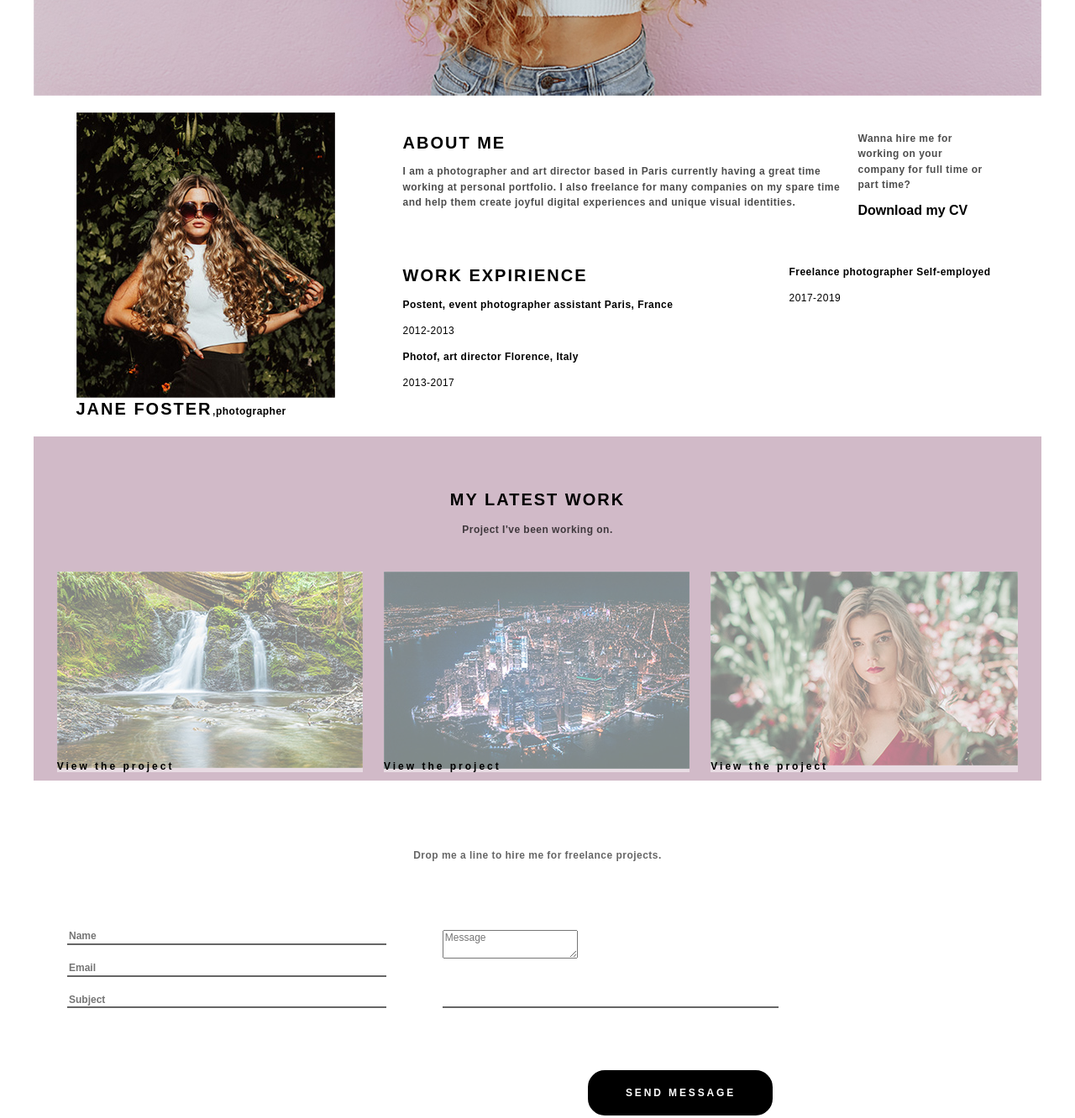
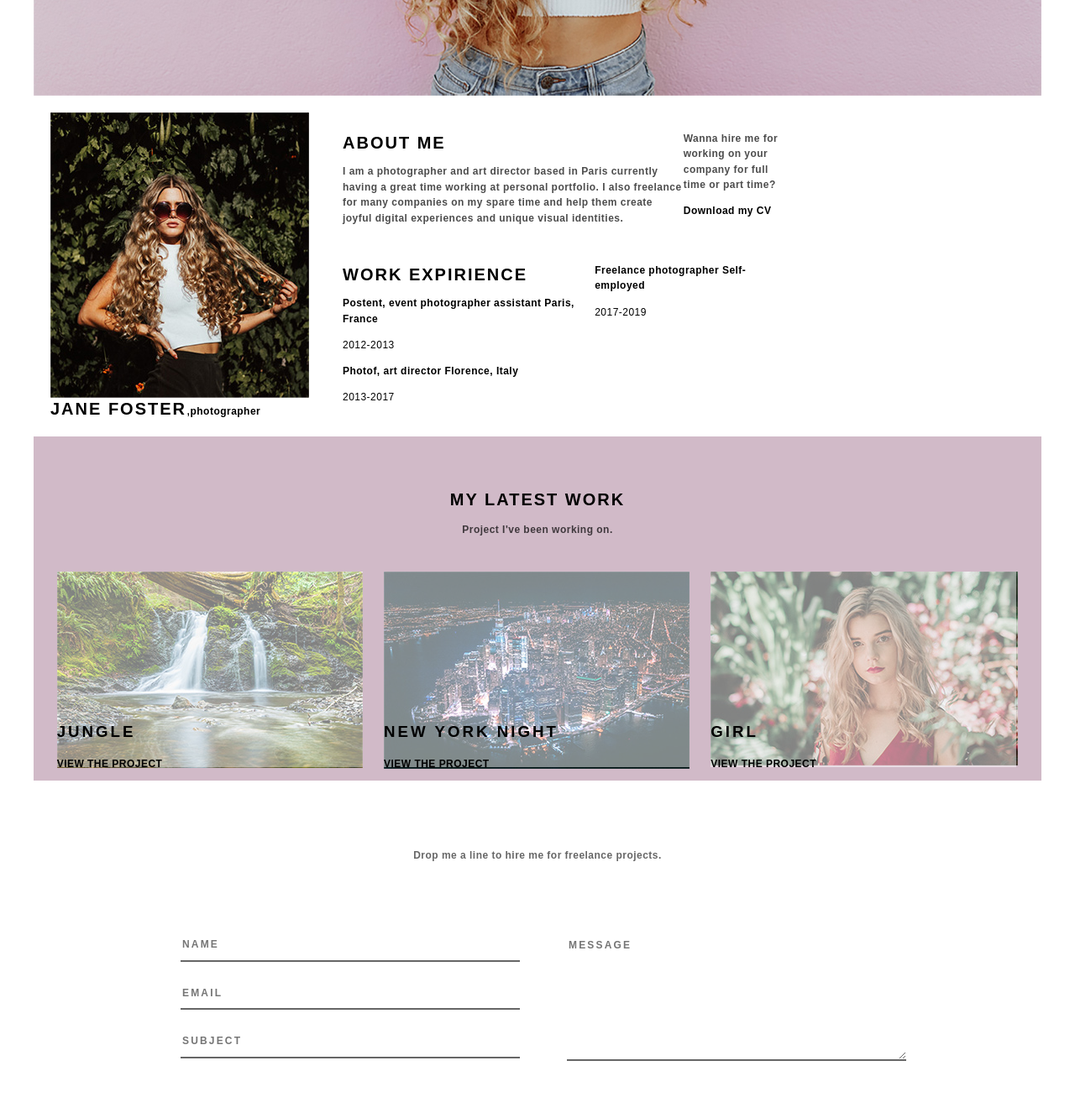
Before and after one commit to sequoiadendron/frontend-beginner, a plain HTML site: page index.html in a window 1280 px wide. Shown: the part 600-1932 px from the top of the page at 84% size. Drawn offline with Linux system fonts and the light colour scheme.

Commit message:
New changes

```diff
--- a/index.html
+++ b/index.html
@@ -44,7 +44,9 @@
 						</div>
 						<div>
 							<p class="about-text">Wanna hire me for working on your company for full time or part time?</p>
+                            <div class="portfolio-links">
 							<a href="" class="link">Download my CV</a>
+							</div>
 						</div>
 					</div>
 					<div class="work-paragraph">
@@ -72,21 +74,27 @@
 						<img src="images/work1.jpg"srcset="images/work1@2x.jpg 2x">
 						<div class="portfolio-item-text">
 							<h3>Jungle</h3>
+							<div class="portfolio-links">
 							<a href="" class="link">View the project</a>
+							</div>
 						</div>
 					</li>
 					<li class="portfolio-item">
 						<img src="images/work2.jpg"srcset="images/work2@2x.jpg 2x">
 						<div class="portfolio-item-text">
 							<h3>New York night</h3>
+							<div class="portfolio-links">
 							<a href="" class="link">View the project</a>
+							</div>
 						</div>
 					</li>
 					<li class="portfolio-item">
 						<img src="images/work3.jpg"srcset="images/work3@2x.jpg 2x">
 						<div class="portfolio-item-text">
 							<h3>Girl</h3>
+							<div class="portfolio-links">
 							<a href="" class="link">View the project</a>
+							</div>
 						</div>
 					</li>
 				</ul>
@@ -102,7 +110,7 @@
 						<input  type="text" class="input" placeholder="Subject">
 					</div>
 					<div class="message">
-						<textarea placeholder="Message"></textarea>
+						<textarea class="msg" placeholder="Message"></textarea>
 					</div>
 				</div>
 				<br/>
--- a/style.css
+++ b/style.css
@@ -50,7 +50,6 @@ justify-content: space-between;
 }
 .subtitle{
 	font-size: 20px;
-font-size: 20px;
 	font-weight: 600;
 	text-transform: uppercase;
 	letter-spacing: 2px;
@@ -58,8 +57,8 @@ line-height: 0.9;
 }
 .about-me{
 	font-size: 12px;
-font-weight: 600;
-color: rgba(0, 0, 0, 0,);
+	font-weight: 400;
+	color: #000000;
 	letter-spacing: 0.48px;
 	line-height: 1.54;
 	width: 400px;
@@ -89,7 +88,6 @@ background-repeat: no-repeat;
 }
 .about{
 	display: flex;
-justify-content: space-around;
 	margin: 20px 20px 20px 20px;
 }
 .about-img{
@@ -106,9 +104,9 @@ line-height: 1.54;
 .about-paragraph{
 	display: flex;
 	justify-content: space-between;
-font-weight: 600;
-padding: 10px 10px 30px 20px;
-max-width: 700px;
+	padding: 10px 40px 30px 40px;
+	width: 524px;
+	height: 117px;
 }
 .about-text{
 	font-size: 12px;
@@ -120,9 +118,10 @@ line-height: 1.54;
 .work-paragraph{
 	display: flex;
 	justify-content: space-between;
-font-weight: 600;
-padding: 10px 10px 30px 20px;
-max-width: 700px;
+	font-weight: 400;
+	padding: 10px 40px 30px 40px;
+	width: 524px;
+	height: 117px;
 }
 .years{
 	font-size: 12px;
@@ -140,13 +139,6 @@ padding: 50px 0 30px 0;
 }
 .work-example{
 	display: flex;
-list-style: none;
-justify-content:space-around;
-list-style: none;
-padding: 0px 33px 65px 33px;
-}
-.work-example{
-display: flex;
 	justify-content:space-around;
 	list-style: none;
 	padding: 10px 15px 10px 15px;
@@ -158,21 +150,28 @@ position: relative;
 .portfolio-item::before{
 	content: '';
 	background: rgba( 255, 255, 255, 0.5);
-width: 100%;
-height: 100%;
+	width: 364px;
+	height: 233px;
+	object-fit: contain;
 	display: block;
 	position: absolute;
+	text-align: left;
 }
 .portfolio-item-text{
 	position: absolute;
 	bottom: 0;
 	width: 100%;
+	color: #000000;
+	letter-spacing: 3px;
+	line-height: 1.17;
+	text-align: left;
+	text-transform: uppercase;
+}
+.portfolio-links{
 	font-size: 12px;
 	font-weight: 600;
-color: rgba(0, 0, 0, 0);
-letter-spacing: 3px;
-line-height: 1.18;
-text-align: left;
+	letter-spacing: 0.48px;
+	line-height: 1.54;
 }
 .form-container{
 	font-family: 'Poppins', sans-serif;
@@ -193,6 +192,7 @@ display: flex;
 	margin: 0 auto;
 	padding: 20px 0px 30px 30px;
 	border-radius: 5px;
+	width: 900px;
 }
 .input-fields{
 	display: flex;
@@ -200,10 +200,8 @@ flex-direction: column;
 	margin-right: 4%;
 	justify-content: flex-start;
 }
-.input-fields, .message{
+.input{
 	width: 400px;
-}
-.input, .message{
 	display: block;
 	margin: 10px;
 	background: transparent;
@@ -212,10 +210,27 @@ border-bottom: 2px solid  rgba(0, 0, 0, 0.6);
 	font-size: 12px;
 	font-weight: 600;
 	text-align: left;
-letter-spacing: 2.16px
+	letter-spacing: 2.16px;
 	line-height:2.8;
+	text-transform: uppercase;
+}
+.msg{
+	height: 150px;
+	width: 400px;
+	display: block;
+	margin: 10px;
+	background: transparent;
+	border:0;
+	border-bottom: 2px solid  rgba(0, 0, 0, 0.6);
+	font-size: 12px;
+	font-weight: 600;
+	text-align: left;
+	letter-spacing: 2.16px;
+	line-height:2.8;
+	text-transform: uppercase;
 }
 .button,.send{
+	display: block;
 	color: #fff;
 	border: 2px solid #000000;
 	font-size: 12px;
```
Lines whose indentation alone changed are shown as unchanged.
